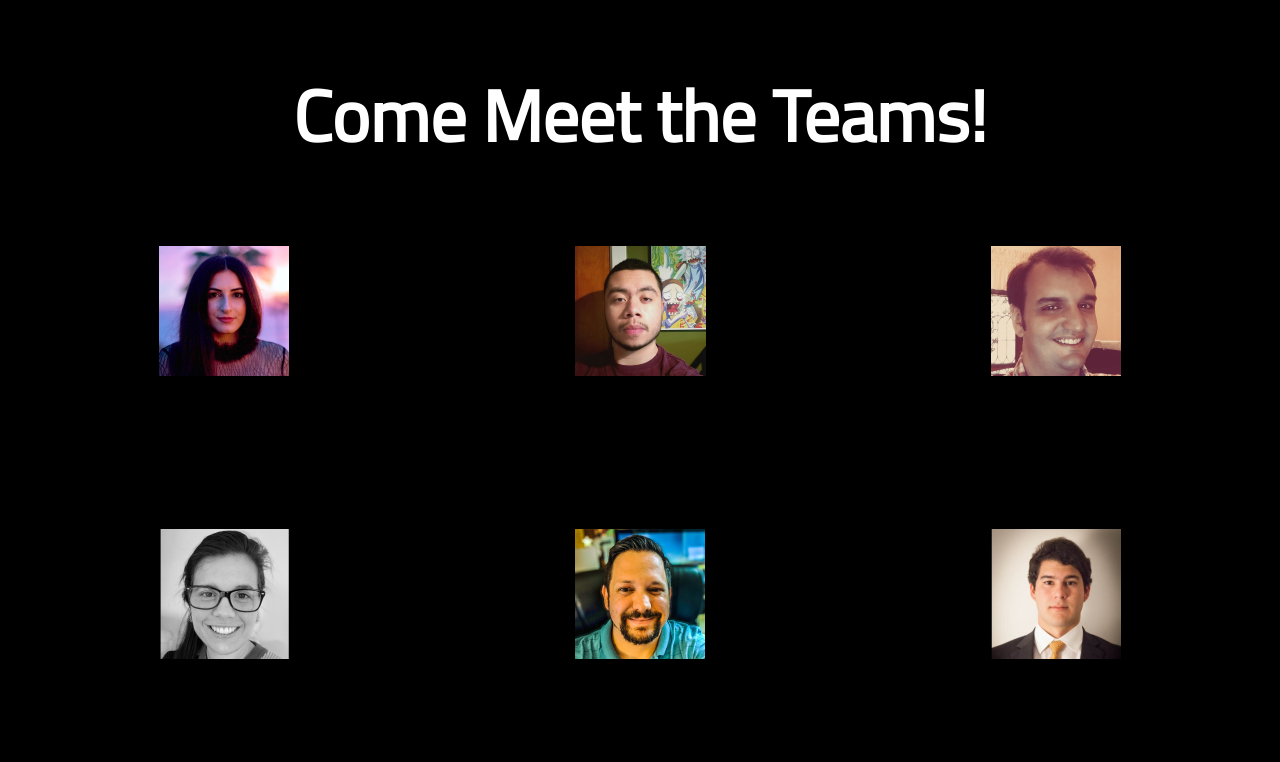
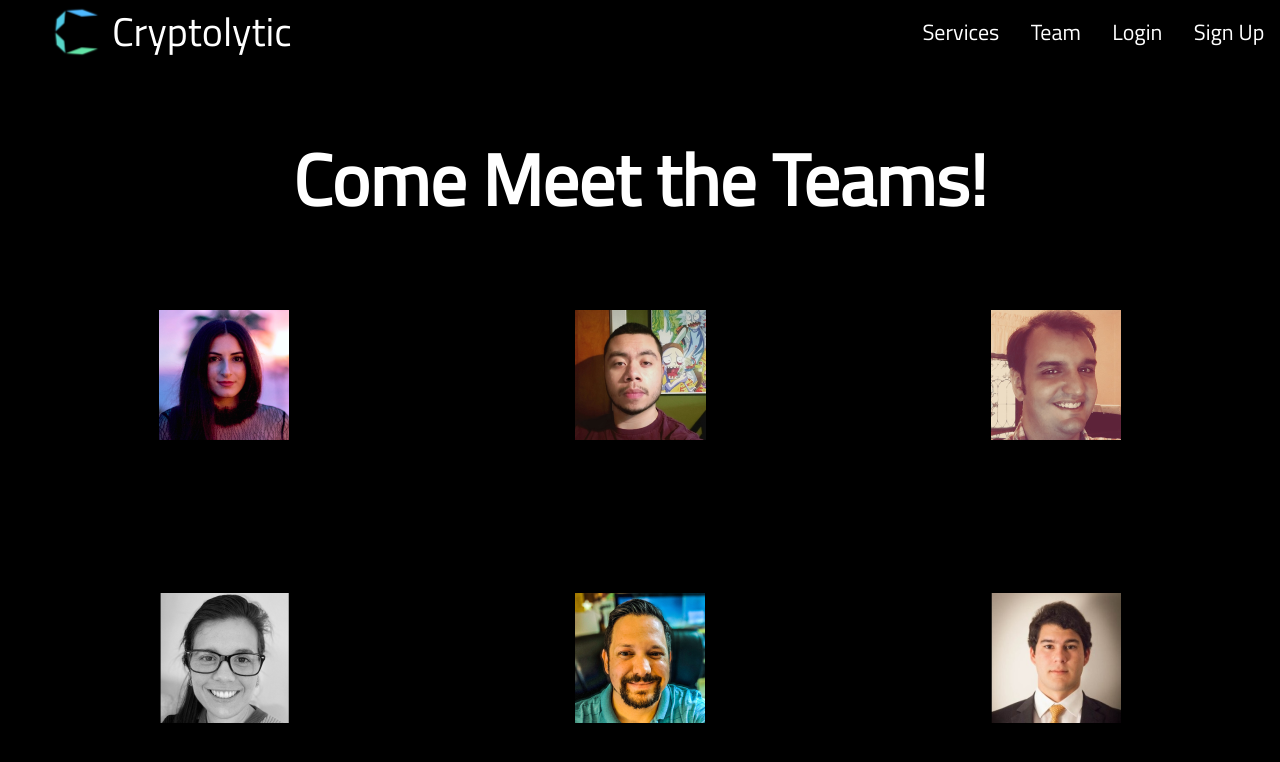
Before and after one commit to BloomTech-Labs/cryptolytic-fe, a React (Create React App) app: page /team in a window 1280 px wide. Shown: the top 762 px of the page. Built offline with nearby package versions, Linux system fonts and the light colour scheme; no server answers.

Commit message:
Added header to meet the team page

```diff
--- a/src/Components/TeamPage/TeamPage.js
+++ b/src/Components/TeamPage/TeamPage.js
@@ -1,4 +1,5 @@
 import React from "react";
+import Header from "../Marketing Page/Header";
 import { makeStyles, useTheme } from '@material-ui/core/styles';
 import { Grid } from '@material-ui/core';
 import taylor from "../../../src/images/profile-team17/taylor.png";
@@ -7,6 +8,7 @@ import alfredo from "../../../src/images/profile-team17/alfredo.png";
 import marvin from "../../../src/images/profile-team17/marvin.png";
 import nathan from "../../../src/images/profile-team17/nathan.png";
 import stan from "../../../src/images/profile-team17/stan.png";
+
 
 // Under construction
 
@@ -26,7 +28,9 @@ const useStyles = makeStyles(theme => ({
 	profilePicsMargin: {
 		marginBottom: "12%",
 	},
-
+	headerStyles: {
+		width: '100%', height: '100%', fontFamily: 'Titillium Web'
+	}
 
 
 }));
@@ -35,7 +39,10 @@ export default function TeamPage() {
 	const classes = useStyles();
 	return (
 
-		<div>
+		<>
+			<div>
+				<Header className={classes.headerStyles} />
+			</div>
 			<div className={classes.teamHeader}>
 				<h2>Come Meet the Teams!</h2>
 			</div>
@@ -64,7 +71,7 @@ export default function TeamPage() {
 				</Grid>
 			</div>
 
-		</div>
+		</>
 
 
 
```
